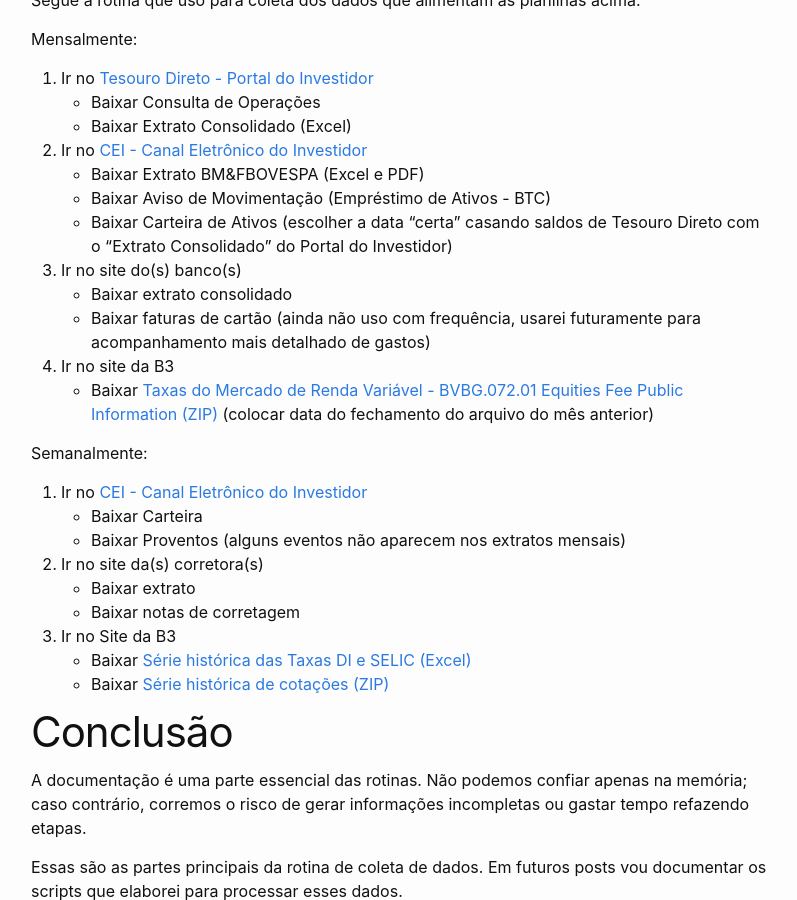
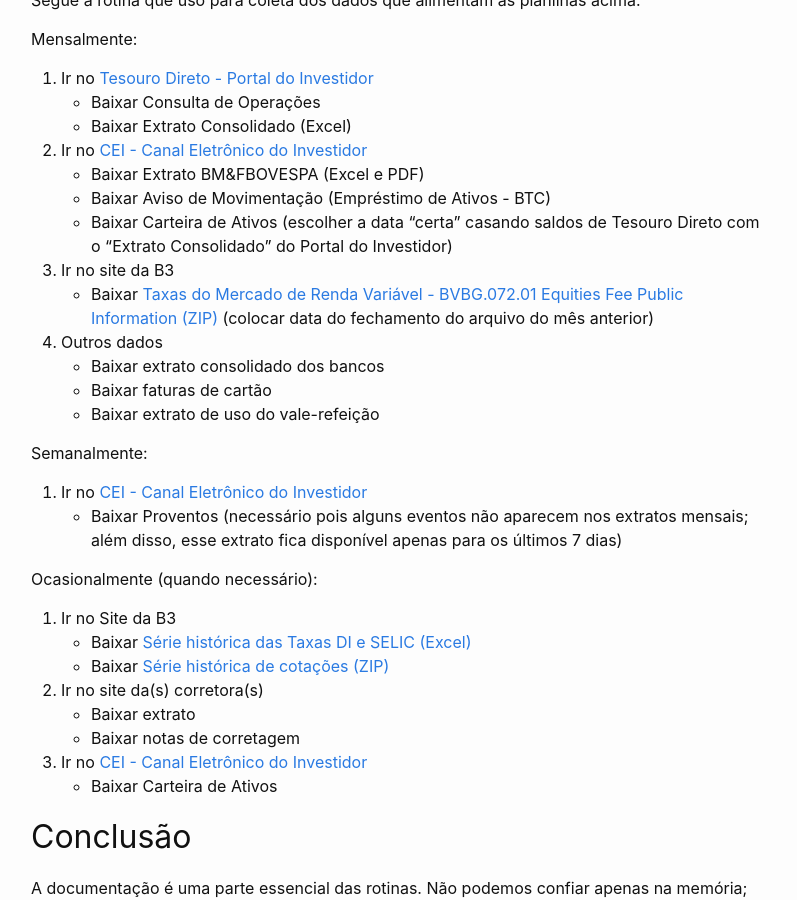
Before and after one commit to lizardo/frugal-script, a Jekyll site: the page built from _posts/2020-05-20-rotina-de-acompanhamento-de-financas-coleta-dos-dados.md, in a window 1280 px wide and 900 px high, scrolled down 503 px. Shown: the whole window, without its empty margins (239-1036 px from the left). Built offline with Jekyll 4.4.1, drawn with Linux system fonts in a browser that asks for light colours; nearby versions of some CDN libraries.

Commit message:
Update post from 2020-05-20

```diff
--- a/_posts/2020-05-20-rotina-de-acompanhamento-de-financas-coleta-dos-dados.md
+++ b/_posts/2020-05-20-rotina-de-acompanhamento-de-financas-coleta-dos-dados.md
@@ -32,30 +32,36 @@ Mensalmente:
 - Baixar Carteira de Ativos (escolher a data "certa" casando saldos de Tesouro
   Direto com o "Extrato Consolidado" do Portal do Investidor)
 
-3. Ir no site do(s) banco(s)
-- Baixar extrato consolidado
-- Baixar faturas de cartão (ainda não uso com frequência, usarei futuramente
-  para acompanhamento mais detalhado de gastos)
-
-4. Ir no site da B3
+3. Ir no site da B3
 - Baixar [Taxas do Mercado de Renda Variável - BVBG.072.01 Equities Fee Public Information (ZIP)](http://www.b3.com.br/pt_br/market-data-e-indices/servicos-de-dados/market-data/historico/boletins-diarios/pesquisa-por-pregao/pesquisa-por-pregao/)
   (colocar data do fechamento do arquivo do mês anterior)
+
+4. Outros dados
+- Baixar extrato consolidado dos bancos
+- Baixar faturas de cartão
+- Baixar extrato de uso do vale-refeição
 
 Semanalmente:
 
 1. Ir no [CEI - Canal Eletrônico do Investidor](https://cei.b3.com.br/)
-- Baixar Carteira
-- Baixar Proventos (alguns eventos não aparecem nos extratos mensais)
+- Baixar Proventos (necessário pois alguns eventos não aparecem nos extratos
+  mensais; além disso, esse extrato fica disponível apenas para os últimos 7
+  dias)
+
+Ocasionalmente (quando necessário):
+
+1. Ir no Site da B3
+- Baixar [Série histórica das Taxas DI e SELIC (Excel)](http://www.b3.com.br/pt_br/market-data-e-indices/indices/indices-de-segmentos-e-setoriais/serie-historica-do-di.htm)
+- Baixar [Série histórica de cotações (ZIP)](http://www.b3.com.br/pt_br/market-data-e-indices/servicos-de-dados/market-data/historico/mercado-a-vista/series-historicas/)
 
 2. Ir no site da(s) corretora(s)
 - Baixar extrato
 - Baixar notas de corretagem
 
-3. Ir no Site da B3
-- Baixar [Série histórica das Taxas DI e SELIC (Excel)](http://www.b3.com.br/pt_br/market-data-e-indices/indices/indices-de-segmentos-e-setoriais/serie-historica-do-di.htm)
-- Baixar [Série histórica de cotações (ZIP)](http://www.b3.com.br/pt_br/market-data-e-indices/servicos-de-dados/market-data/historico/mercado-a-vista/series-historicas/)
+3. Ir no [CEI - Canal Eletrônico do Investidor](https://cei.b3.com.br/)
+- Baixar Carteira de Ativos
 
-# Conclusão
+## Conclusão
 
 A documentação é uma parte essencial das rotinas. Não podemos confiar apenas na
 memória; caso contrário, corremos o risco de gerar informações incompletas ou
```
